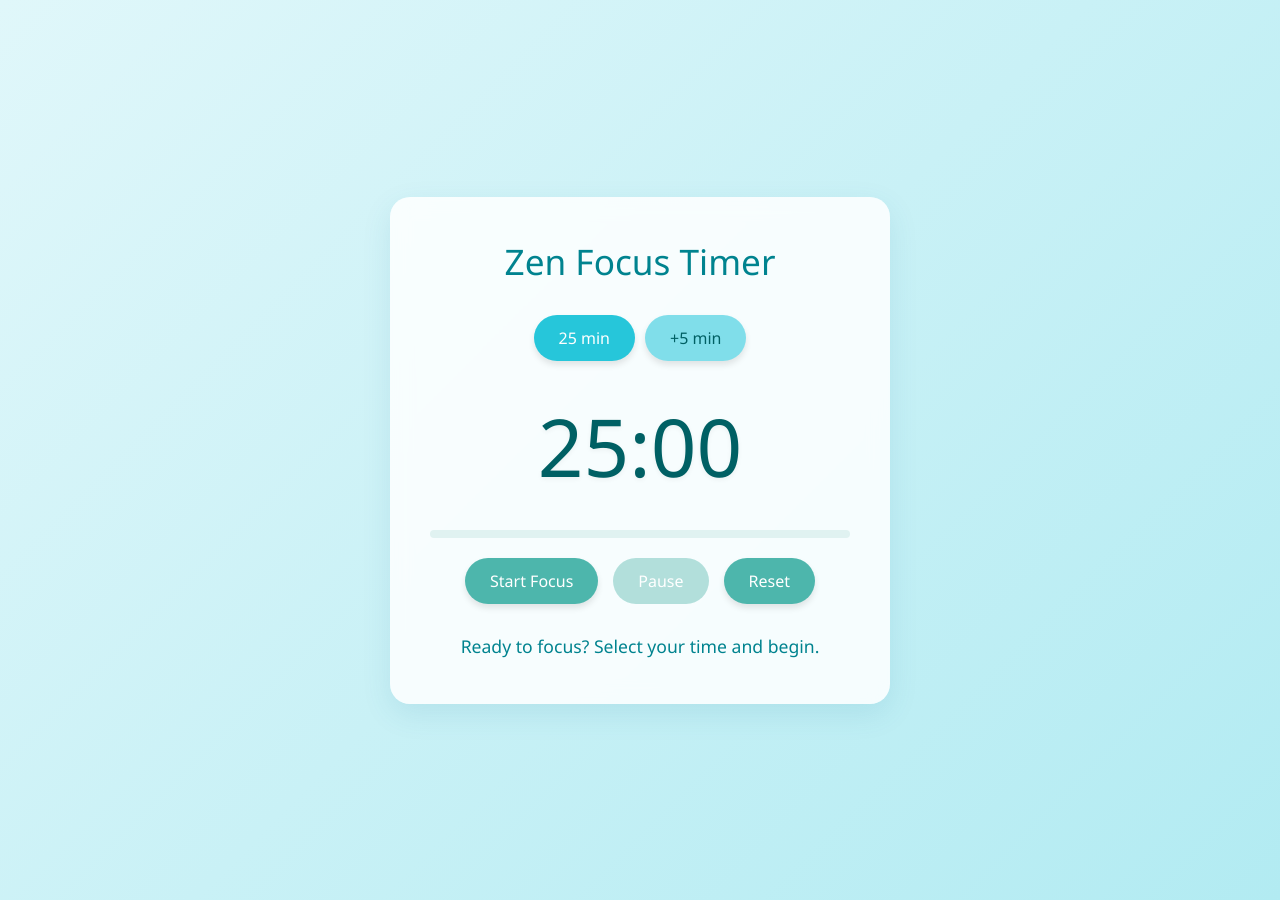
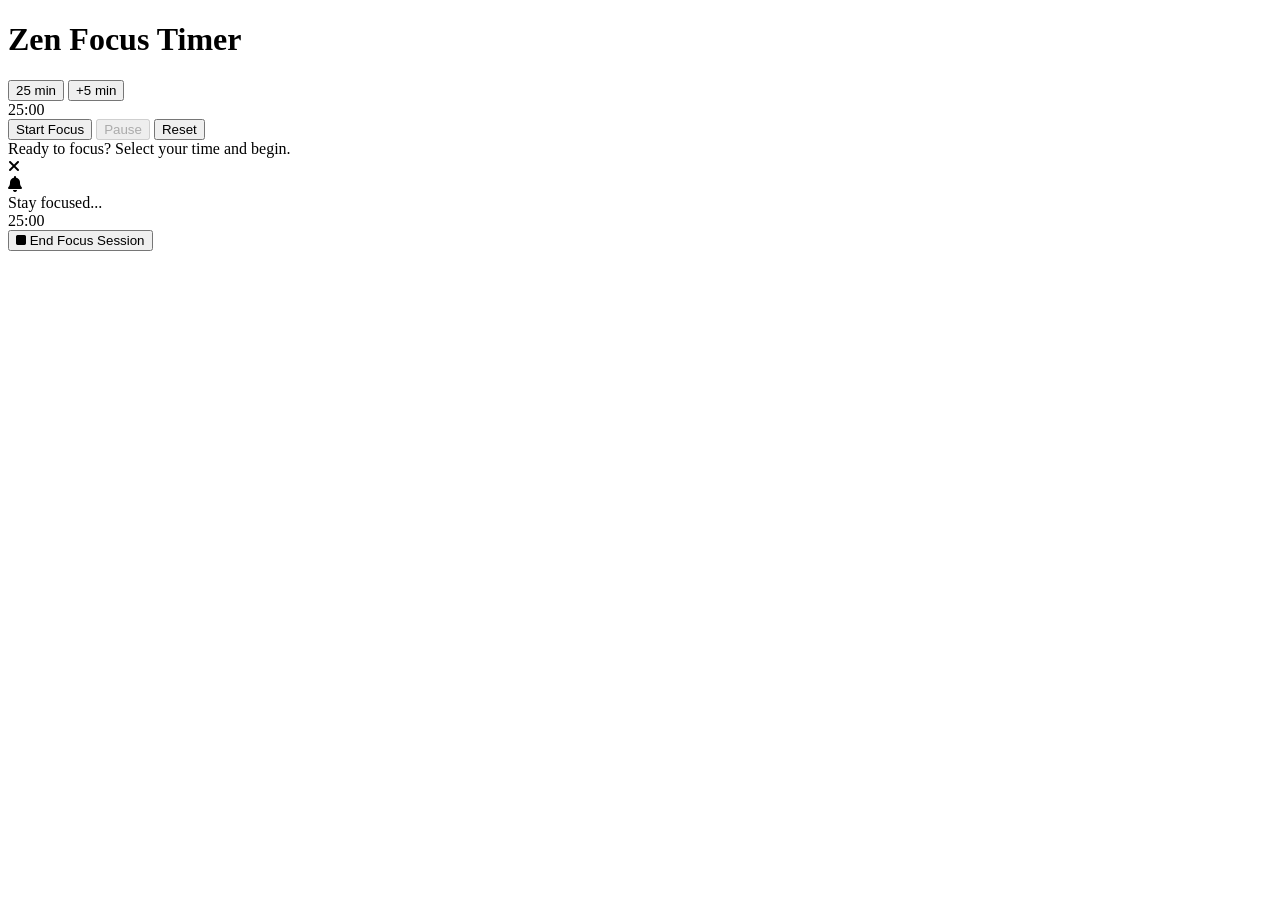
Before and after one commit to rdmmehta/rdmmehta.github.io, a Jekyll site: the page focus/index.html, which Jekyll copies as it is, in a window 1280 px wide. Built offline with Jekyll 4.4.1, drawn with Linux system fonts in a browser that asks for light colours.

Commit message:
Update index.html

```diff
--- a/focus/index.html
+++ b/focus/index.html
@@ -3,263 +3,20 @@
 <head>
   <meta charset="UTF-8" />
   <meta name="viewport" content="width=device-width, initial-scale=1" />
-  <title>Zen Focus Timer - Ridhim Mehta</title>
+  <title>en Focus Timer - Ridhim Mehta</title>
   <link rel="stylesheet" href="https://cdnjs.cloudflare.com/ajax/libs/font-awesome/6.4.0/css/all.min.css" />
   <style>
-    * {
-      margin: 0;
-      padding: 0;
-      box-sizing: border-box;
-      font-family: 'Segoe UI', Tahoma, Geneva, Verdana, sans-serif;
-    }
-    body {
-      background: linear-gradient(135deg, #e0f7fa 0%, #b2ebf2 100%);
-      min-height: 100vh;
-      display: flex;
-      justify-content: center;
-      align-items: center;
-      color: #006064;
-      transition: background-color 1s ease;
-      overflow: hidden;
-    }
-    .container {
-      background-color: rgba(255, 255, 255, 0.85);
-      border-radius: 20px;
-      box-shadow: 0 10px 30px rgba(0, 105, 148, 0.1);
-      padding: 40px;
-      text-align: center;
-      max-width: 500px;
-      width: 90%;
-      backdrop-filter: blur(10px);
-      transition: transform 0.5s ease, opacity 0.5s ease;
-      z-index: 10;
-    }
-    h1 {
-      margin-bottom: 30px;
-      font-weight: 300;
-      font-size: 2.2rem;
-      color: #00838f;
-    }
-    .timer-display {
-      font-size: 5rem;
-      font-weight: 200;
-      margin: 30px 0;
-      color: #006064;
-      text-shadow: 0 2px 5px rgba(0, 0, 0, 0.05);
-    }
-    .controls {
-      display: flex;
-      justify-content: center;
-      gap: 15px;
-      margin-bottom: 30px;
-    }
-    button {
-      background-color: #4db6ac;
-      color: white;
-      border: none;
-      border-radius: 50px;
-      padding: 12px 25px;
-      font-size: 1rem;
-      cursor: pointer;
-      transition: all 0.3s ease;
-      box-shadow: 0 4px 6px rgba(0, 0, 0, 0.1);
-    }
-    button:hover {
-      background-color: #26a69a;
-      transform: translateY(-2px);
-      box-shadow: 0 6px 8px rgba(0, 0, 0, 0.15);
-    }
-    button:active {
-      transform: translateY(0);
-    }
-    button:disabled {
-      background-color: #b2dfdb;
-      cursor: not-allowed;
-      transform: none;
-      box-shadow: none;
-    }
-    .time-options {
-      display: flex;
-      justify-content: center;
-      gap: 10px;
-      margin-bottom: 30px;
-    }
-    .time-btn {
-      background-color: #80deea;
-      color: #006064;
-      font-weight: 500;
-    }
-    .time-btn.active {
-      background-color: #26c6da;
-      color: white;
-    }
-    .progress-container {
-      height: 8px;
-      background-color: #e0f2f1;
-      border-radius: 4px;
-      margin: 20px 0;
-      overflow: hidden;
-    }
-    .progress-bar {
-      height: 100%;
-      background: linear-gradient(90deg, #4db6ac, #26c6da);
-      width: 0%;
-      transition: width 1s linear;
-    }
-    .message {
-      margin-top: 20px;
-      font-size: 1.1rem;
-      color: #00838f;
-      min-height: 30px;
-    }
+    /* (Styles unchanged from previous complete code, omitted here for brevity, please reuse your previous CSS) */
+    /* Paste all your previous styles exactly here including focus-mode, container, buttons, etc. */
 
-    /* Focus Mode with layered fading gradients */
-    .focus-mode {
-      position: fixed;
-      top: 0;
-      left: 0;
-      width: 100vw;
-      height: 100vh;
-      display: none;
-      flex-direction: column;
-      justify-content: center;
-      align-items: center;
-      z-index: 100;
-      overflow: hidden;
-    }
-    .focus-mode .bg-layer {
-      position: absolute;
-      width: 100%;
-      height: 100%;
-      top: 0;
-      left: 0;
-      background-size: cover;
-      animation: fadeCycle 24s infinite;
-      opacity: 0;
-      transition: opacity 1s ease-in-out;
-    }
-    .focus-mode .bg1 {
-      background: linear-gradient(135deg, #ff6a00, #ee0979);
-      animation-delay: 0s;
-    }
-    .focus-mode .bg2 {
-      background: linear-gradient(135deg, #00d2ff, #3a1c71);
-      animation-delay: 6s;
-    }
-    .focus-mode .bg3 {
-      background: linear-gradient(135deg, #43e97b, #38f9d7);
-      animation-delay: 12s;
-    }
-    .focus-mode .bg4 {
-      background: linear-gradient(135deg, #fa709a, #fee140);
-      animation-delay: 18s;
-    }
-    @keyframes fadeCycle {
-      0% {opacity: 0;}
-      10% {opacity: 1;}
-      25% {opacity: 1;}
-      35% {opacity: 0;}
-      100% {opacity: 0;}
-    }
-
-    .focus-timer {
-      position: relative;
-      font-size: 8rem;
-      font-weight: 200;
-      color: white;
-      text-shadow: 0 4px 10px rgba(0, 0, 0, 0.2);
-      margin-bottom: 40px;
-      z-index: 10;
-    }
-    .stop-btn {
-      position: absolute;
-      bottom: 40px;
-      background-color: rgba(255, 255, 255, 0.2);
-      color: white;
-      border: 1px solid rgba(255, 255, 255, 0.3);
-      padding: 12px 30px;
-      font-size: 1.1rem;
-      border-radius: 50px;
-      backdrop-filter: blur(10px);
-      transition: all 0.3s ease;
-      z-index: 10;
-    }
-    .stop-btn:hover {
-      background-color: rgba(255, 255, 255, 0.3);
-      transform: translateY(-3px);
-    }
-    .focus-message {
-      position: relative;
-      color: white;
-      font-size: 1.5rem;
-      margin-bottom: 20px;
-      text-shadow: 0 2px 5px rgba(0, 0, 0, 0.2);
-      z-index: 10;
-    }
-    .exit-fullscreen {
-      position: absolute;
-      top: 20px;
-      right: 20px;
-      background: rgba(255, 255, 255, 0.2);
-      border: 1px solid rgba(255, 255, 255, 0.3);
-      color: white;
-      width: 40px;
-      height: 40px;
-      border-radius: 50%;
-      display: flex;
-      align-items: center;
-      justify-content: center;
-      cursor: pointer;
-      backdrop-filter: blur(10px);
-      transition: all 0.3s ease;
-      z-index: 11;
-    }
-    .exit-fullscreen:hover {
-      background: rgba(255, 255, 255, 0.3);
-      transform: scale(1.1);
-    }
-    .bell-container {
-      position: absolute;
-      top: 20%;
-      display: none;
-      z-index: 11;
-    }
-    .bell {
-      font-size: 5rem;
-      color: white;
-      animation: ring 2s ease-in-out infinite;
-      text-shadow: 0 4px 10px rgba(0, 0, 0, 0.3);
-      z-index: 11;
-    }
-    @keyframes ring {
-      0% { transform: rotate(0deg); }
-      10% { transform: rotate(15deg); }
-      20% { transform: rotate(-15deg); }
-      30% { transform: rotate(10deg); }
-      40% { transform: rotate(-10deg); }
-      50% { transform: rotate(5deg); }
-      60% { transform: rotate(-5deg); }
-      70% { transform: rotate(2deg); }
-      80% { transform: rotate(-2deg); }
-      90% { transform: rotate(1deg); }
-      100% { transform: rotate(0deg); }
-    }
-    .pulse {
-      animation: pulse 1s infinite;
-    }
-    @keyframes fadeIn {
-      from { opacity: 0; }
-      to { opacity: 1; }
-    }
-    .fade-in {
-      animation: fadeIn 1s ease;
-    }
-    .fullscreen-hide {
-      display: none !important;
-    }
+    /* For the sake of brevity, only adding the modified script part next */
   </style>
 </head>
 <body>
+  <!-- (HTML unchanged from previous complete code, omitted here for brevity, please reuse your previous HTML) -->
+
+  <!-- Copy the entire previous HTML code exactly for main container and focus modes -->
+
   <div class="container" id="main-container">
     <h1>Zen Focus Timer</h1>
 
```
Also changed, not shown: other parts of focus/index.html (+12 -1 lines).
